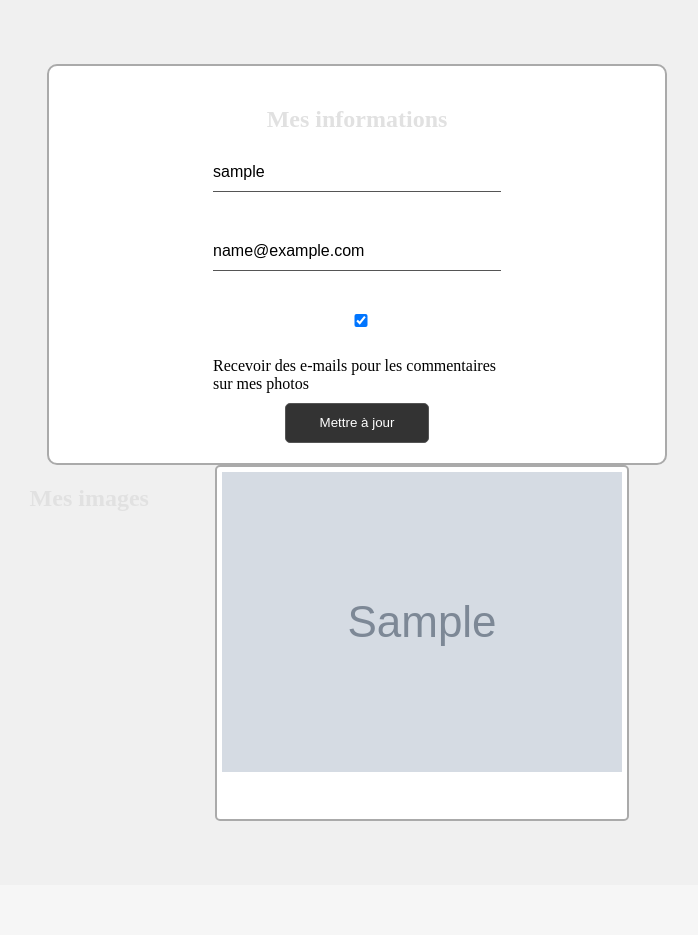
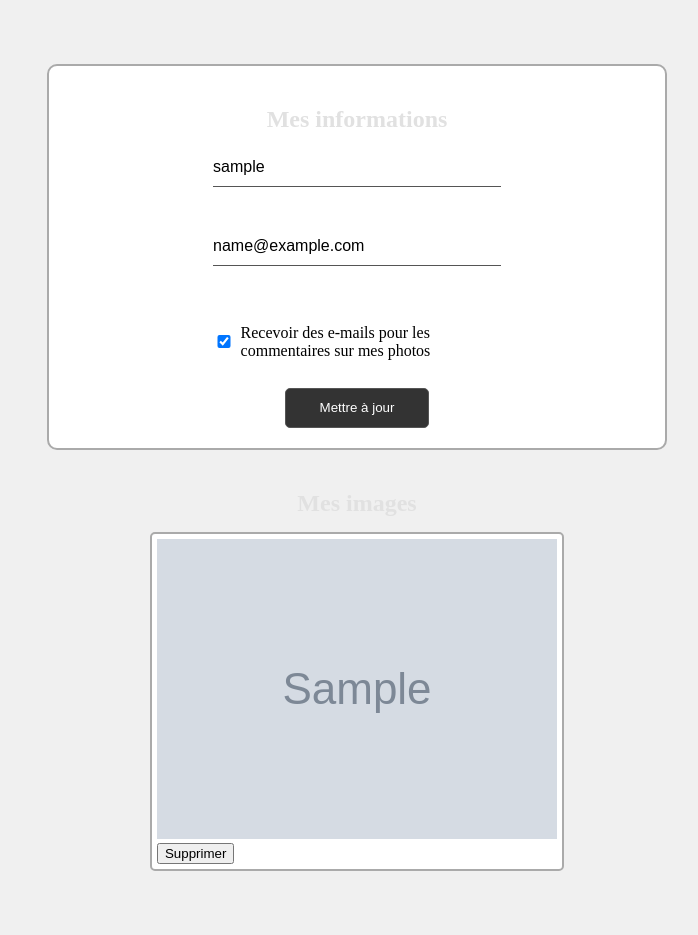
Before and after one commit to Maxime2i/Camagru, a PHP site: template camagru/src/views/account.php in a window 1280 px wide. Shown: the part 94-1029 px from the top of the page, without its empty margins (283-981 px from the left). Before the commit the page ends 915 px from the top, so only its background shows below. Run offline with PHP 8.4, Linux system fonts and the light colour scheme; the template is opened without the code that fills it: most values are stand-ins (such as "Sample title", 1, 10 or a date in 2020); grey boxes marked "Sample" are stand-in pictures.

Commit message:
fix somes bugs on account

```diff
--- a/camagru/src/styles/account.css
+++ b/camagru/src/styles/account.css
@@ -14,7 +14,8 @@ main {
 h2 {
     color: #E1E1E1; /* Modifié pour correspondre au design de la galerie */
     text-align: center;
-
+    width: 100%; /* Assure que le titre prend toute la largeur */
+    margin-bottom: 15px; /* Ajoute un espace sous le titre */
 }
 
 .divInfo {
@@ -34,10 +35,11 @@ h2 {
 }
 
 .divImage {
-    display: flex; /* Ajouté pour aligner les images */
-    justify-content: center; /* Ajouté pour centrer les images */
-    flex-wrap: wrap; /* Ajouté pour permettre le retour à la ligne des images */
-    gap: 10px; /* Ajouté pour espacer les images */
+    display: flex;
+    flex-direction: column;
+    align-items: center;
+    width: 100%;
+    margin-top: 20px; /* Ajout d'une marge en haut */
 }
 
 .images{
@@ -86,6 +88,18 @@ h2 {
     background-color: #444444; /* Modifié pour correspondre au design de la galerie */
 }
 
+.error {
+    display: none;
+    color: red;
+    text-align: center;
+}
+
+.success {
+    display: none;
+    color: green;
+    text-align: center;
+}
+
 @media screen and (max-width: 768px) {
     .divInfo {
         width: 90%;
@@ -113,3 +127,16 @@ h2 {
         font-size: 14px;
     }
 }
+
+label {
+    display: flex;
+    align-items: center;
+}
+
+label input[type="checkbox"] {
+    margin-right: 10px;
+    width: 20px;
+    margin-top: 10%;
+
+
+}
--- a/camagru/src/views/account.php
+++ b/camagru/src/views/account.php
@@ -1,3 +1,6 @@
+<?php
+    session_start();
+?>
 <!DOCTYPE html>
 <html lang="en">
 <head>
@@ -17,8 +20,12 @@
                 <!-- Nouvelle case à cocher pour les notifications par e-mail -->
                 <label>
                     <input type="checkbox" name="email_notifications" <?php echo $mail_notification ? 'checked' : ''; ?>>
-                    Recevoir des e-mails pour les commentaires sur mes photos
+                    <span>Recevoir des e-mails pour les commentaires sur mes photos</span>
                 </label>
+
+                    <p class="error" id="errorMessage"></p>
+                    <p class="success" id="successMessage"></p>
+
                 <button type="submit" name="submit">Mettre à jour</button>
             </form>
         </div>
@@ -28,7 +35,7 @@
                 <?php foreach ($images as $image): ?>
                     <div class="image">
                         <img src="src/uploads/<?php echo $image['img']; ?>" alt="Image">
-                        <a href="index.php?page=account&action=deleteImage&image_id=<?php echo $image['id']; ?>" class="deleteButton" onclick="return confirm('Êtes-vous sûr de vouloir supprimer cette image ?');">Supprimer</a>
+                        <button class="deleteButton" data-image-id="<?php echo $image['id']; ?>">Supprimer</button>
                     </div>
                 <?php endforeach; ?>
             </div>
@@ -38,9 +45,13 @@
 
     </main>
     <script>
+
         document.addEventListener('DOMContentLoaded', function() {
             document.getElementById('updateForm').addEventListener('submit', function(event) {
                 event.preventDefault(); // Empêcher le comportement de soumission par défaut
+
+                var errorMessage = document.getElementById('errorMessage');
+                var successMessage = document.getElementById('successMessage');
 
                 // Récupérer les données du formulaire
                 var formData = new FormData(this);
@@ -51,6 +62,19 @@
                 xhr.onreadystatechange = function() {
                     if (xhr.readyState === XMLHttpRequest.DONE) {
                         if (xhr.status === 200) {
+                            var response = JSON.parse(xhr.responseText);
+                            if (response.success) {
+                                errorMessage.style.display = 'none';
+                                successMessage.textContent = response.message;
+                                successMessage.style.display = 'block';
+                                // Mettre à jour la page en fonction de la réponse du serveur
+                                // Par exemple, afficher un message de réussite ou d'erreur
+                                console.log(response.message);
+                            } else {
+                                successMessage.style.display = 'none';
+                                errorMessage.textContent = response.message;
+                                errorMessage.style.display = 'block';
+                            }
                             // Mettre à jour la page en fonction de la réponse du serveur
                             // Par exemple, afficher un message de réussite ou d'erreur
                             console.log(xhr.responseText);
@@ -61,7 +85,53 @@
                 };
                 xhr.send(formData);
             });
+
+
+
+
+            document.querySelectorAll('.deleteButton').forEach(button => {
+                button.addEventListener('click', function() {
+                // Remplacer le bouton supprimer par des boutons oui et non avec confirmation
+                const imageId = this.getAttribute('data-image-id');
+                const buttonContainer = this.parentElement;
+
+                // Cacher le bouton supprimer
+                this.style.display = 'none';
+
+                // Créer le texte de confirmation
+                const confirmText = document.createElement('p');
+                confirmText.textContent = 'Êtes-vous sûr de vouloir supprimer cette image ?';
+                confirmText.classList.add('confirmText');
+
+                // Créer le bouton "Oui"
+                const ouiButton = document.createElement('button');
+                ouiButton.textContent = 'Oui';
+                ouiButton.classList.add('confirmButton');
+                ouiButton.addEventListener('click', function() {
+                    // Rediriger vers la page de suppression
+                    window.location.href = `index.php?page=account&action=deleteImage&image_id=${imageId}`;
+                });
+
+                // Créer le bouton "Non"
+                const nonButton = document.createElement('button');
+                nonButton.textContent = 'Non';
+                nonButton.classList.add('cancelButton');
+                nonButton.addEventListener('click', function() {
+                    // Restaurer le bouton supprimer original
+                    buttonContainer.innerHTML = '';
+                    buttonContainer.appendChild(button);
+                    button.style.display = 'block';
+                });
+
+                // Ajouter le texte et les nouveaux boutons
+                buttonContainer.appendChild(confirmText);
+                buttonContainer.appendChild(ouiButton);
+                buttonContainer.appendChild(nonButton);
+                });
+            });
         });
+
+
     </script>
 </body>
 </html>
```
Also changed, not shown: camagru/src/controllers/account.php (+33 -3 lines), camagru/src/models/account.php (+18 -0 lines), camagru/src/views/gallery.php (+1 -7 lines).
